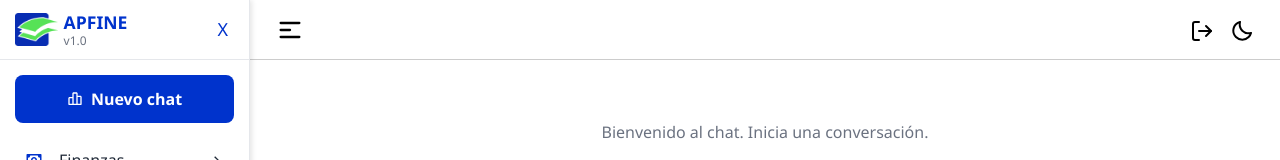
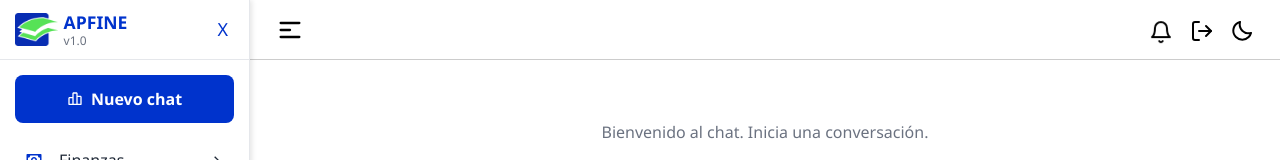
Before and after one commit to diedrizon/apfine, a React (Vite) app: page /inicio in a window 1280 px wide. Shown: the top 160 px of the page. Built offline with nearby package versions, Linux system fonts and the light colour scheme; no server answers; the database is empty; sample sign-in values are in the browser's storage.

Commit message:
:construction_worker: Notificaciones v1.0

```diff
--- a/src/Styles/Encabezado.css
+++ b/src/Styles/Encabezado.css
@@ -69,6 +69,64 @@
   align-items: center;
   color: inherit;
 }
+.notifications-button {
+  position: fixed;
+  top: 9px;
+  right: 100px;
+  background: none;
+  border: none;
+  font-size: 24px;
+  cursor: pointer;
+  color: inherit;
+  z-index: 1200;
+  display: flex;
+  align-items: center;
+}
+
+.notifications-icon {
+  font-size: 24px;
+}
+
+@keyframes bellVibrate {
+  0% {
+    transform: translate(0, 0);
+  }
+  10% {
+    transform: translate(-2px, 2px);
+  }
+  20% {
+    transform: translate(2px, -2px);
+  }
+  30% {
+    transform: translate(-2px, -2px);
+  }
+  40% {
+    transform: translate(2px, 2px);
+  }
+  50% {
+    transform: translate(-2px, 2px);
+  }
+  60% {
+    transform: translate(2px, -2px);
+  }
+  70% {
+    transform: translate(-2px, -2px);
+  }
+  80% {
+    transform: translate(2px, 2px);
+  }
+  90% {
+    transform: translate(-2px, 2px);
+  }
+  100% {
+    transform: translate(0, 0);
+  }
+}
+
+.notifications-icon.animate-bell {
+  animation: bellVibrate 0.6s infinite ease-in-out;
+}
+
 .guest-title {
   font-size: 20px;
   font-weight: bold;
--- /dev/null
+++ b/src/Styles/Notificaciones.css
@@ -0,0 +1,109 @@
+/* Fondo semitransparente más oscuro */
+.notifications-modal-overlay {
+  position: fixed;
+  top: 0;
+  left: 0;
+  width: 100%;
+  height: 100%;
+  background: rgba(0, 0, 0, 0.7);
+  display: flex;
+  justify-content: center;
+  align-items: center;
+  z-index: 1000;
+}
+
+/* Modal más grande, fondo blanco y borde negro */
+.notifications-modal {
+  background: #fff;
+  color: #000;
+  width: 480px;
+  max-height: 90%;
+  border: 2px solid #000;
+  border-radius: 8px;
+  overflow: hidden;
+  display: flex;
+  flex-direction: column;
+}
+
+/* Cabecera negra con texto blanco */
+.notifications-header {
+  padding: 16px;
+  background: #000;
+  color: #fff;
+  display: flex;
+  justify-content: space-between;
+  align-items: center;
+}
+
+/* Título */
+.notifications-header h2 {
+  margin: 0;
+  font-size: 1.25rem;
+  font-weight: bold;
+}
+
+/* Botón de cerrar */
+.close-button {
+  background: transparent;
+  border: none;
+  cursor: pointer;
+  color: #fff;
+}
+
+/* Cuerpo del modal */
+.notifications-body {
+  padding: 16px;
+  background: #fff;
+  overflow-y: auto;
+}
+
+/* Lista de notificaciones */
+.notifications-list {
+  list-style: none;
+  margin: 0;
+  padding: 0;
+}
+
+/* Cada notificación */
+.notification-item {
+  padding: 12px 0;
+  border-bottom: 1px solid #000;
+  display: flex;
+  justify-content: space-between;
+}
+
+/* Contenido de la notificación */
+.notification-content {
+  flex: 1;
+}
+
+/* Título de la notificación */
+.notification-title {
+  margin: 0 0 6px;
+  font-weight: 600;
+  font-size: 1rem;
+  color: #000;
+}
+
+/* Mensaje de la notificación */
+.notification-message {
+  margin: 0;
+  font-size: 0.9rem;
+  color: #333;
+}
+
+/* Hora/timestamp */
+.notification-time {
+  margin-left: 12px;
+  font-size: 0.75rem;
+  color: #666;
+  white-space: nowrap;
+}
+
+/* Mensaje cuando no hay notificaciones */
+.no-notifications {
+  text-align: center;
+  color: #666;
+  font-size: 1rem;
+  padding: 20px 0;
+}
--- a/src/components/Encabezado.jsx
+++ b/src/components/Encabezado.jsx
@@ -1,10 +1,11 @@
-import React from "react";
+import React, { useState } from "react";
 import { useNavigate, useLocation } from "react-router-dom";
 import "../styles/Encabezado.css";
 import { useAuth } from "../database/authcontext";
 import { HiOutlineMenuAlt1 } from "react-icons/hi";
-import { FiLogOut } from "react-icons/fi";
+import { FiBell, FiLogOut } from "react-icons/fi";
 import { BiSun, BiMoon, BiWifiOff } from "react-icons/bi";
+import NotificationsModal from "./NotificacionesModal";
 
 const Encabezado = ({
   isSidebarOpen,
@@ -15,6 +16,11 @@ const Encabezado = ({
   const { isLoggedIn, logout, isOffline, cargando } = useAuth();
   const navigate = useNavigate();
   const location = useLocation();
+  const [isNotificationOpen, setNotificationsOpen] = useState(false);
+
+  const notifications = [
+    { title: "Bienvenido", message: "¡Gracias por usar APFINE!", time: "Ahora" }
+  ];
 
   const ocultarHeaderEn = [
     "/",
@@ -77,6 +83,17 @@ const Encabezado = ({
 
       {isLoggedIn && (
         <>
+          <button
+            className="notifications-button"
+            onClick={() => setNotificationsOpen(true)}
+          >
+            <div className="bell-wrapper">
+              <FiBell
+                className={`notifications-icon ${notifications.length > 0 ? "animate-bell" : ""
+                  }`}
+              />
+            </div>
+          </button>
           <button className="logout-button" onClick={handleLogout}>
             <FiLogOut className="logout-icon" />
           </button>
@@ -85,6 +102,12 @@ const Encabezado = ({
           </button>
         </>
       )}
+
+      <NotificationsModal
+        isOpen={isNotificationOpen}
+        onClose={() => setNotificationsOpen(false)}
+        notifications={notifications}
+      />
     </header>
   );
 };
--- /dev/null
+++ b/src/components/NotificacionesModal.jsx
@@ -0,0 +1,38 @@
+import "../Styles/Notificaciones.css";
+import { FiX } from "react-icons/fi";
+
+const NotificationsModal = ({ isOpen, onClose, notifications }) => {
+    if (!isOpen) return null;
+
+    return (
+        <div className="notifications-modal-overlay">
+            <div className="notifications-modal">
+                <div className="notifications-header">
+                    <h2>Notificaciones</h2>
+                    <button className="close-button" onClick={onClose}>
+                        <FiX size={20} />
+                    </button>
+                </div>
+                <div className="notifications-body">
+                    {notifications && notifications.length > 0 ? (
+                        <ul className="notifications-list">
+                            {notifications.map((n, i) => (
+                                <li key={i} className="notification-item">
+                                    <div className="notification-content">
+                                        <p className="notification-title">{n.title}</p>
+                                        <p className="notification-message">{n.message}</p>
+                                    </div>
+                                    <span className="notification-time">{n.time}</span>
+                                </li>
+                            ))}
+                        </ul>
+                    ) : (
+                        <p className="no-notifications">No hay notificaciones</p>
+                    )}
+                </div>
+            </div>
+        </div>
+    );
+};
+
+export default NotificationsModal;
--- a/src/styles/Encabezado.css
+++ b/src/styles/Encabezado.css
@@ -69,6 +69,64 @@
   align-items: center;
   color: inherit;
 }
+.notifications-button {
+  position: fixed;
+  top: 9px;
+  right: 100px;
+  background: none;
+  border: none;
+  font-size: 24px;
+  cursor: pointer;
+  color: inherit;
+  z-index: 1200;
+  display: flex;
+  align-items: center;
+}
+
+.notifications-icon {
+  font-size: 24px;
+}
+
+@keyframes bellVibrate {
+  0% {
+    transform: translate(0, 0);
+  }
+  10% {
+    transform: translate(-2px, 2px);
+  }
+  20% {
+    transform: translate(2px, -2px);
+  }
+  30% {
+    transform: translate(-2px, -2px);
+  }
+  40% {
+    transform: translate(2px, 2px);
+  }
+  50% {
+    transform: translate(-2px, 2px);
+  }
+  60% {
+    transform: translate(2px, -2px);
+  }
+  70% {
+    transform: translate(-2px, -2px);
+  }
+  80% {
+    transform: translate(2px, 2px);
+  }
+  90% {
+    transform: translate(-2px, 2px);
+  }
+  100% {
+    transform: translate(0, 0);
+  }
+}
+
+.notifications-icon.animate-bell {
+  animation: bellVibrate 0.6s infinite ease-in-out;
+}
+
 .guest-title {
   font-size: 20px;
   font-weight: bold;
```
Also changed, not shown: src/database/notification.jsx (added).
